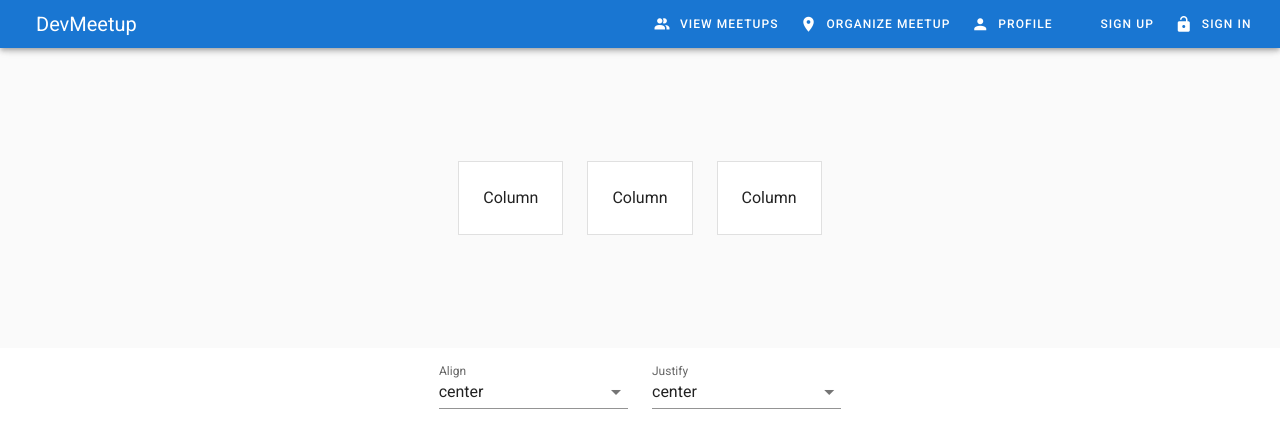
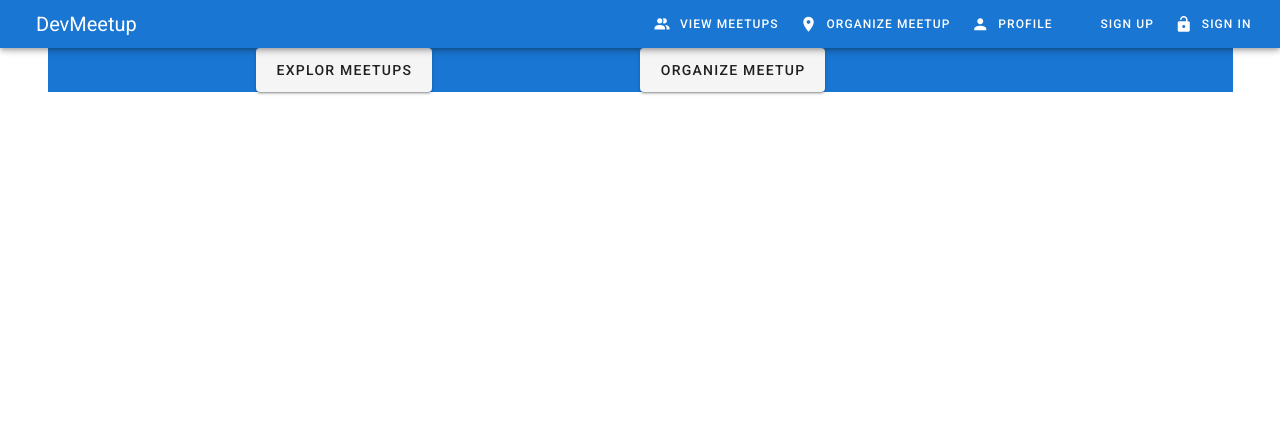
Before and after one commit to feliex1992/devmeetup, a Vue app: page / in a window 1280 px wide. Shown: the top 448 px of the page. Built offline with nearby package versions, Linux system fonts and the light colour scheme.

Commit message:
#4 edit home page 2

```diff
--- a/src/components/Home.vue
+++ b/src/components/Home.vue
@@ -1,50 +1,13 @@
 <template>
-  <v-container fluid>
-    <v-row>
-      <v-col cols="12">
-        <v-row
-          :align="alignment"
-          :justify="justify"
-          class="grey lighten-5"
-          style="height: 300px;"
-        >
-          <v-card
-            v-for="n in 3"
-            :key="n"
-            class="ma-3 pa-6"
-            outlined
-            tile
-          >
-            Column
-          </v-card>
-        </v-row>
-      </v-col>
-      <v-col cols="12">
-        <v-row justify="center">
-          <v-col
-            cols="6"
-            md="2"
-          >
-            <v-select
-              v-model="alignment"
-              :items="alignmentsAvailable"
-              label="Align"
-            ></v-select>
-          </v-col>
-
-          <v-col
-            cols="6"
-            md="2"
-          >
-            <v-select
-              v-model="justify"
-              :items="justifyAvailable"
-              label="Justify"
-            ></v-select>
-          </v-col>
-        </v-row>
-      </v-col>
-    </v-row>
+  <v-container>
+    <v-layout row wrap class="primary">
+      <v-flex xs12 sm6 class="text-sm-center">
+        <v-btn large router to="/meetups">Explor Meetups</v-btn>
+      </v-flex>
+      <v-flex xs12 sm6>
+        <v-btn large router to="/meetup/new">Organize Meetup</v-btn>
+      </v-flex>
+    </v-layout>
   </v-container>
 </template>
 
```
